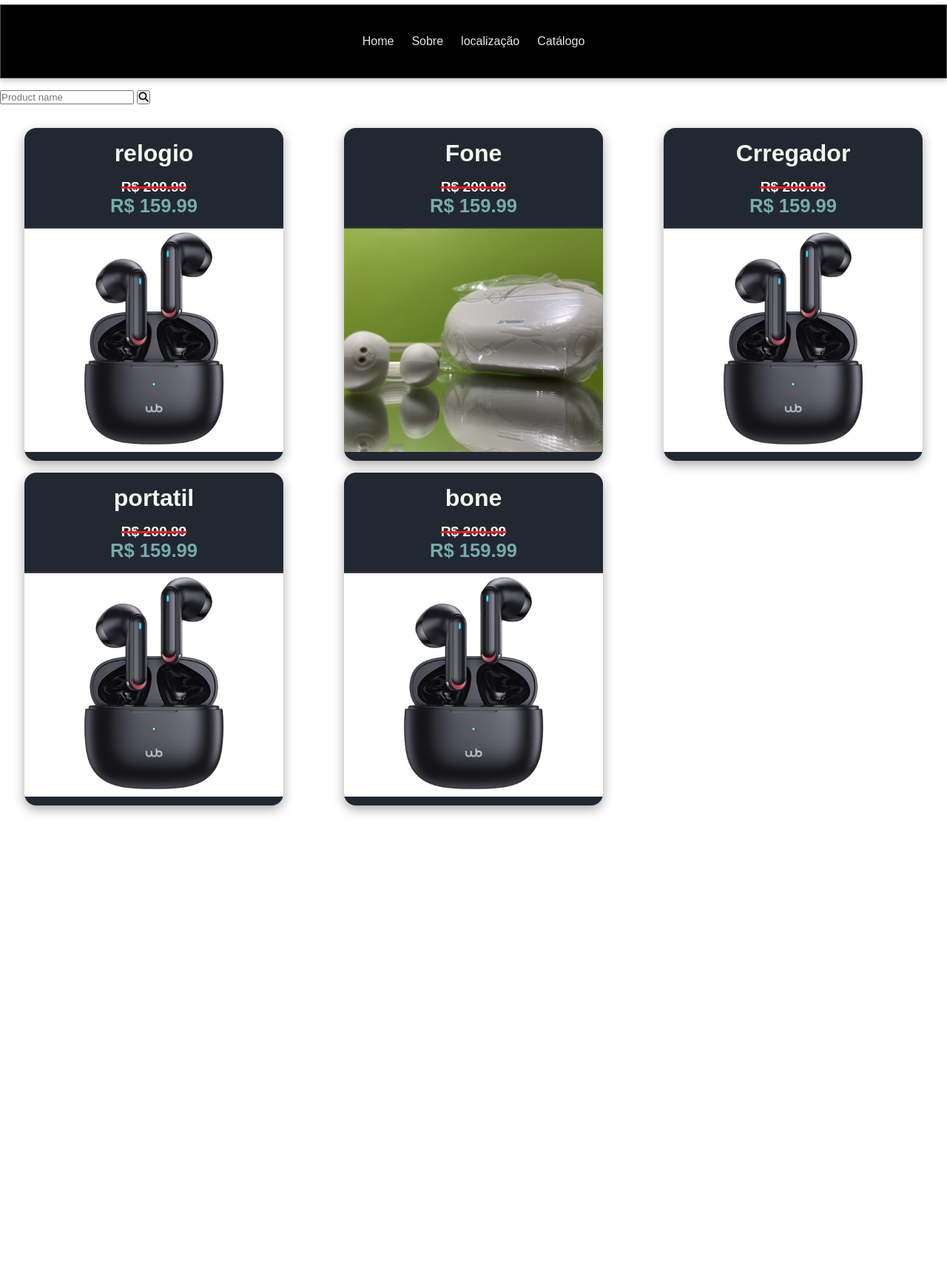
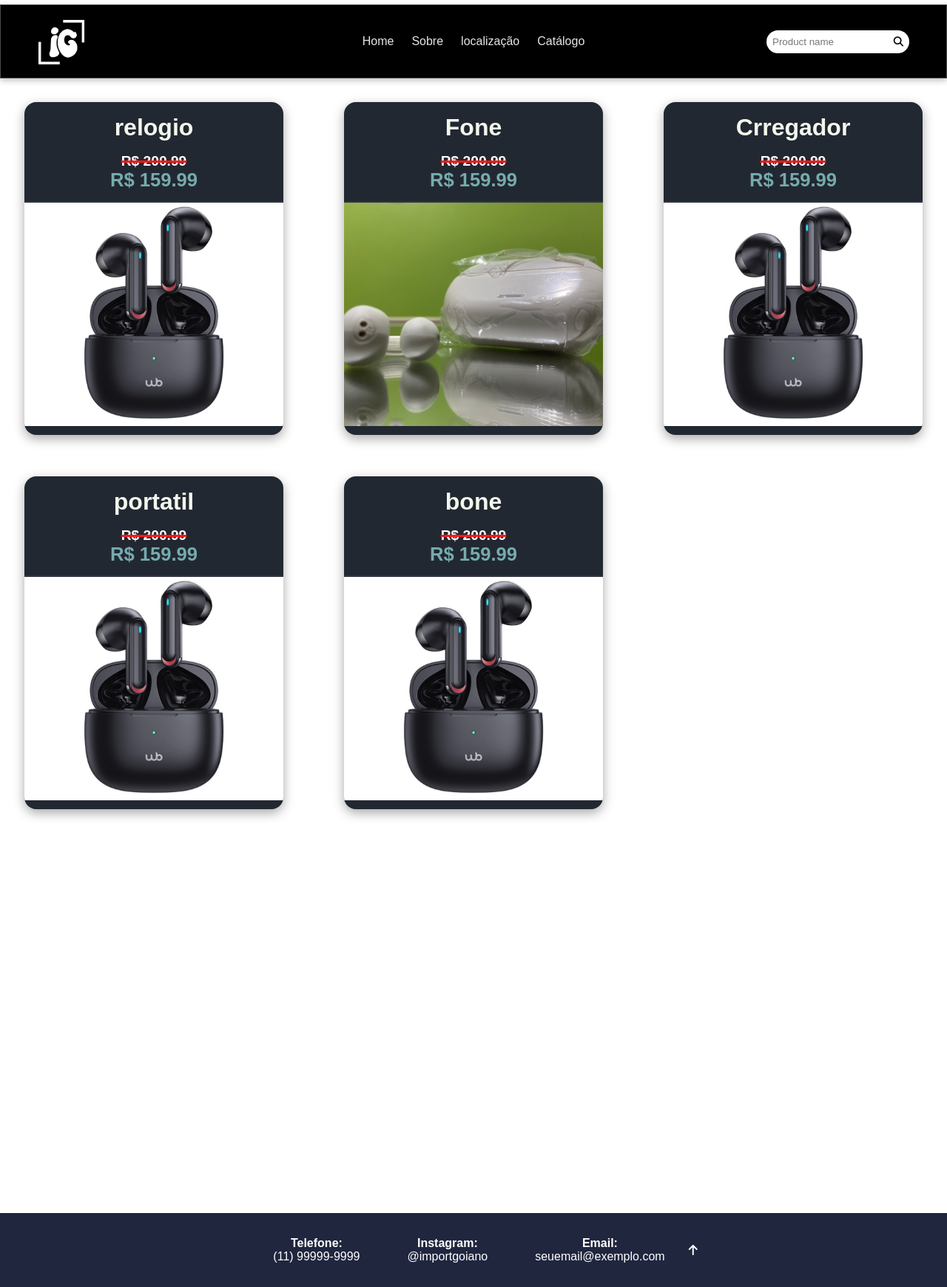
Before and after one commit to almeidaadev/importgo, a plain HTML site: page src/catalogo/catalogo.html in a window 1280 px wide. Shown: the part 25-1765 px from the top of the page at 74% size. Before the commit the page ends 1580 px from the top, so only its background shows below. Drawn offline with nearby package versions, Linux system fonts and the light colour scheme.

Commit message:
catalogo quase finalizado

```diff
--- a/src/catalogo/catalogo.html
+++ b/src/catalogo/catalogo.html
@@ -36,9 +36,11 @@
         <header class="container-header">
             <div class="logo">
                 <a href="#">
-                    <img src="../assets/logo3.png" alt="Logo import go" />
+                    <img src="../assets/logoWhite.png" alt="Logo import go" />
                 </a>
             </div>
+
+            <div></div>
 
             <nav data-navigation-header="navigation">
                 <ul data-list-header="list">
@@ -46,8 +48,13 @@
                     <li><a href="../index.html#sobre">Sobre</a></li>
                     <li><a href="../index.html#location">localização</a></li>
                     <li><a href="./catalogo/catalogo.html">Catálogo</a></li>
+                    <div class="search">
+                        <input type="text" placeholder="Product name" />
+                        <button><i class="fa-solid fa-magnifying-glass"></i></button>
+                    </div>
                 </ul>
             </nav>
+
 
             <div class="menu-burguer">
                 <div></div>
@@ -56,8 +63,6 @@
             </div>
         </header>
         <main class="container-main">
-            <input type="text" placeholder="Product name" />
-            <button><i class="fa-solid fa-magnifying-glass"></i></button>
             <div class="products">
                 <div class="squares">
                     <div class="infoInitial">
@@ -136,5 +141,42 @@
                 </div>
             </div>
         </main>
+
+        <footer class="container-footer">
+            <div class="links">
+                <a href="#">
+                    <div class="contact-footer">
+                        <strong>Telefone:</strong>
+                        <a href="tel:+5511999999999">(11) 99999-9999</a>
+                    </div>
+                </a>
+                <a href="#">
+                    <div class="contact-footer">
+                        <p>
+                            <strong>Instagram:</strong>
+                            <a
+                                href="https://www.instagram.com/importgoiano"
+                                target="_blank"
+                                >@importgoiano</a
+                            >
+                        </p>
+                    </div>
+                </a>
+                <a href="#">
+                    <div class="contact-footer">
+                        <p>
+                            <strong>Email:</strong>
+                            <a href="mailto:xxxxx@exemplo.com"
+                                >seuemail@exemplo.com</a
+                            >
+                        </p>
+                    </div>
+                </a>
+
+                <a href="#home">
+                    <i class="fa-solid fa-arrow-up"></i>
+                </a>
+            </div>
+        </footer>
     </body>
 </html>
--- a/src/catalogo/catalogoStyle.css
+++ b/src/catalogo/catalogoStyle.css
@@ -1,6 +1,7 @@
 @import url(../styles/colorPalette.css);
 @import url(../styles/reset.css);
 @import url(../components/header.css);
+@import url(../components/footer.css);
 
 body {
     font-family: "Poppins", sans-serif;
@@ -10,12 +11,41 @@ body {
 .initial-header {
     background: var(--white);
     color: var(--dark);
-    padding: .5rem 0;
+    padding: 0.5rem 0;
 }
+
 header.container-header {
+    position: relative;
     background: var(--dark);
     color: var(--white);
+
+    justify-content: space-between;
+
+    & .search {
+        position: absolute;
+        right: 50px;
+
+        overflow: hidden;
+        & input {
+            outline: none;
+            overflow: hidden;
+            padding: .5rem;
+            border-radius: 1rem;
+            border: none;
+        }
+
+        & button {
+            position: absolute;
+            bottom: 0;
+            right: 0;
+            border: none;
+            height: 100%;
+            background: none;
+            padding: 0 .5rem;
+        }
+    }
 }
+
 .products {
     display: grid;
     grid-template-columns: repeat(3, 1fr);
@@ -89,6 +119,7 @@ header.container-header {
     height: 450px;
     box-shadow: rgba(0, 0, 0, 0.35) 0px 5px 15px;
     overflow: hidden;
+    margin-bottom: 2.5rem;
 
     & .product-image {
         position: relative;
@@ -113,7 +144,13 @@ header.container-header {
 
     & .product-image {
         height: 100%;
-
         transform: translateY(-148px);
     }
 }
+
+
+.container-footer {
+    position: relative;
+    bottom: 0;
+    left: 0;
+}
--- a/src/catalogo/script/filter.js
+++ b/src/catalogo/script/filter.js
@@ -21,6 +21,7 @@ export default function filter() {
         } else {
             cards.forEach((card) => {
                 card.style.display = "block";
+
             });
         }
     });
--- a/src/catalogo/script/header.js
+++ b/src/catalogo/script/header.js
@@ -1,15 +1,13 @@
 export default function menu() {
   const dataList = document.querySelector("[data-list-header]");
   const dataNavigationHeader = document.querySelector("[data-navigation-header]");
-    // const menuBurguer = document.querySelector(".menu-burguer");
+  const menuBurguer = document.querySelector(".menu-burguer");
 
   $(function () {
     $(".menu-burguer").click(function (e) {
       e.stopPropagation();
 
       $(this).toggleClass("open");
-
-        dataList.style.display = "none";
 
       if ($(this).hasClass("open")) {
         dataList.style.display = "flex";
@@ -20,22 +18,25 @@ export default function menu() {
       }
     });
 
+    $(document).click(function (e) {
+      if (!menuBurguer.contains(e.target) && !dataList.contains(e.target)) {
+        $(".menu-burguer").removeClass("open");
+        if ($(window).width() <= 900) {
+          dataList.style.display = "none";
+          dataNavigationHeader.style.display = "none";
+        }
+      }
+    });
+
     $(window).resize(function () {
       if ($(window).width() > 900) {
         dataList.style.display = "flex";
         dataNavigationHeader.style.display = "block";
       } else {
+        if (!$(".menu-burguer").hasClass("open")) {
           dataList.style.display = "none";
           dataNavigationHeader.style.display = "none";
-          $(".menu-burguer").removeClass("open");
         }
-      });
-
-      $(document).click(function (e) {
-        if (!$(e.target).closest(".menu-burguer, [data-list-header], [data-navigation-header]").length) {
-          dataList.style.display = "none";
-          dataNavigationHeader.style.display = "none";
-          $(".menu-burguer").removeClass("open");
       }
     });
   });
--- /dev/null
+++ b/src/components/footer.css
@@ -0,0 +1,56 @@
+.container-footer {
+    background: 	#20263e;
+    padding: 2rem 0 ;
+
+    & .contact-footer{
+      display: flex;
+      flex-direction: column;
+      align-items: center;
+      justify-content: center;
+    }
+
+    & img {
+      max-width: 20px;
+      max-height: 20px;
+    }
+
+    & .links {
+      display: flex;
+      justify-content: center;
+      align-items: center;
+      gap: 2rem;
+      & .contact-footer + .contact-footer {
+        margin-left: 3rem;
+      }
+
+      & a {
+        display: flex;
+        align-items: center;
+        justify-content: center;
+
+        & p {
+          display: flex;
+        }
+
+        color: white;
+
+        & strong {
+          color: white;
+        }
+      }
+      & img {
+        width: 20px;
+        height: 20px;
+      }
+    }
+  }
+  @media (width < 660px) {
+    .container-footer {
+      padding: 0;
+
+      & .links {
+        flex-direction: column;
+        gap: .5rem !important;
+      }
+    }
+  }
--- a/src/components/header.css
+++ b/src/components/header.css
@@ -124,7 +124,7 @@ header.container-header {
 
             background: #1c2841;
             width: 300px;
-            padding: 4rem;
+            padding: 2rem;
 
             border-radius: 0 0 0 1rem;
 
@@ -138,6 +138,10 @@ header.container-header {
             flex-direction: column;
             text-align: center;
 
+            & li:first-child {
+                margin-top: 3rem;
+            }
+
             & li + li {
                 margin-left: 0;
                 margin-top: 2.5rem;
@@ -145,6 +149,12 @@ header.container-header {
 
             & > li > a {
                 color: var(--white);
+            }
+
+            & .search {
+                position: absolute;
+                right: 50px;
+                top: 15px;
             }
         }
 
@@ -220,3 +230,13 @@ header.container-header {
         }
     }
 }
+
+@keyframes widthAnimation {
+    from {
+        width: 0%;
+    }
+
+    to {
+        width: 100%;
+    }
+}
```
Also changed, not shown: src/scripts/header.js (+15 -14 lines), src/styles/style.css (+11 -12 lines), src/assets/logo.png (deleted), src/assets/logoWhite.png (added). Lines whose indentation alone changed are shown as unchanged.
